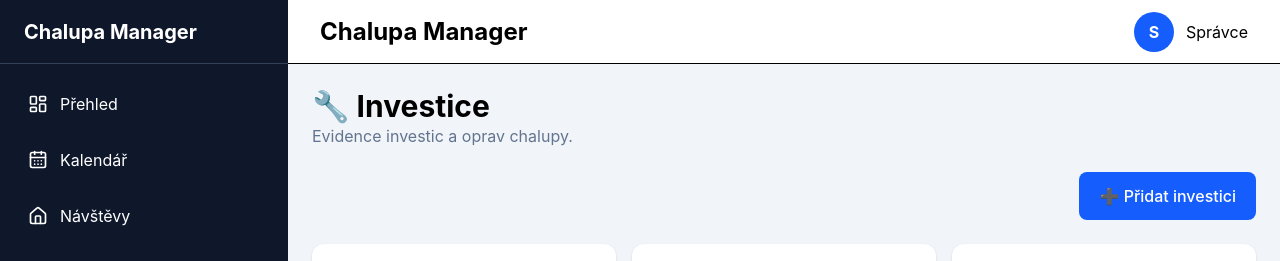
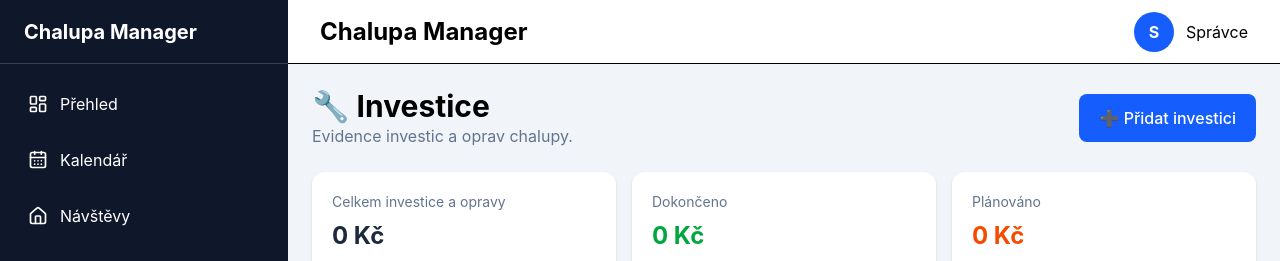
Before and after one commit to bogasf/chalupa-manager-v3, a React (Vite) app: page /investments in a window 1280 px wide. Shown: the top 261 px of the page. Built offline with nearby package versions, Linux system fonts and the light colour scheme; no server answers; the database is empty.

Commit message:
Oprava cesty investic

```diff
--- a/src/pages/Investments/index.jsx
+++ b/src/pages/Investments/index.jsx
@@ -1,6 +1,6 @@
 import { useState } from "react";
-import InvestmentForm from "../../components/Investments/InvestmentForm";
-import InvestmentTable from "../../components/Investments/InvestmentTable";
+import InvestmentForm from "../../components/investments/InvestmentForm";
+import InvestmentTable from "../../components/investments/InvestmentTable";
 
 export default function Investments() {
   const [selectedInvestment, setSelectedInvestment] = useState(null);
@@ -23,6 +23,7 @@
 
   return (
     <div className="space-y-6">
+      <div className="flex flex-col gap-4 md:flex-row md:items-center md:justify-between">
         <div>
           <h1 className="text-3xl font-bold">
             🔧 Investice
@@ -33,7 +34,7 @@
           </p>
         </div>
 
-      <div className="flex justify-end">
+        {!showForm && (
           <button
             onClick={() => {
               setSelectedInvestment(null);
@@ -43,6 +44,7 @@
           >
             ➕ Přidat investici
           </button>
+        )}
       </div>
 
       {showForm && (
@@ -53,9 +55,7 @@
         />
       )}
 
-      <InvestmentTable
-        onEdit={handleEdit}
-      />
+      <InvestmentTable onEdit={handleEdit} />
     </div>
   );
 }
```
Lines whose indentation alone changed are shown as unchanged.
